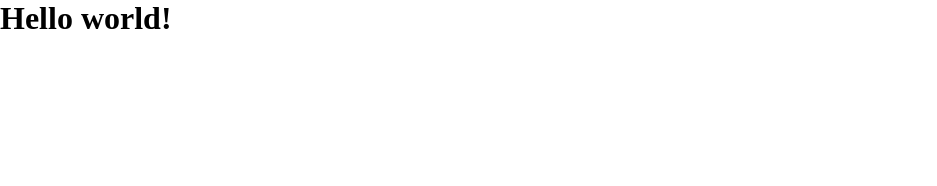
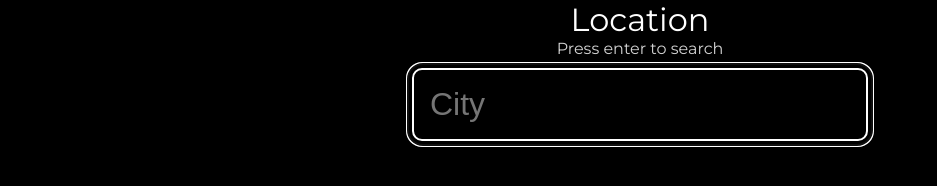
Before and after one commit to ilathem/weather-top, a website built with webpack: page src/index.html in a window 1280 px wide. Shown: the whole page, without its empty margins (0-937 px from the left). Built offline with nearby package versions, Linux system fonts and the light colour scheme.

Commit message:
Add initial queries to weather api

```diff
--- a/src/index.css
+++ b/src/index.css
@@ -1,4 +1,43 @@
+@import url('https://fonts.googleapis.com/css2?family=Montserrat:ital,wght@0,100..900;1,100..900&display=swap');
+
 * {
   margin: 0;
   box-sizing: border-box;
 }
+
+html {
+  font-family: 'Montserrat', sans-serif;
+  background-color: black;
+  color: white;
+}
+
+body {
+  font-size: 2rem;
+}
+
+.location {
+  position: absolute;
+  width: 100%;
+  display: flex;
+  flex-direction: column;
+  align-items: center;
+}
+
+.location-input {
+  background-color: black;
+  border: 2px solid white;
+  border-radius: 10px;
+  font-size: 2rem;
+  color: white;
+  padding: 1rem;
+  margin-top: 10px;
+}
+
+.location-input:focus {
+  outline-offset: 5px;
+}
+
+.location-hint {
+  font-size: 1rem;
+  color: lightgray;
+}
--- a/src/index.html
+++ b/src/index.html
@@ -1,10 +1,22 @@
 <!DOCTYPE html>
 <html lang="en">
+
 <head>
     <meta charset="UTF-8">
-    <title>Webpack Starter</title>
+    <title>Weather!</title>
 </head>
+
 <body>
-    <h1>Hello world!</h1>
+    <div class="location">
+        <label class="location-label"
+               for="location-input">Location</label>
+        <p class="location-hint">Press enter to search</p>
+        <input id="location-input"
+               class="location-input"
+               type="text"
+               placeholder="City"
+               autofocus>
+    </div>
 </body>
+
 </html>
--- a/src/index.js
+++ b/src/index.js
@@ -1 +1,18 @@
-import "./index.css";
+import './index.css';
+
+document.body.addEventListener('keyup', (e) => {
+  if (e.key === 'Enter') {
+    console.log('enter pressed');
+    getWeather()
+  }
+});
+
+const getWeather = async () => {
+  try {
+    const response = await fetch(`http://api.weatherapi.com/v1/forecast.json?key=ca55ec8337974141a05233215242104&q=${document.querySelector('#location-input').value}`)
+    const data = await response.json();
+    console.log(data);
+  } catch (error) {
+    console.error(error)
+  }
+}
```
